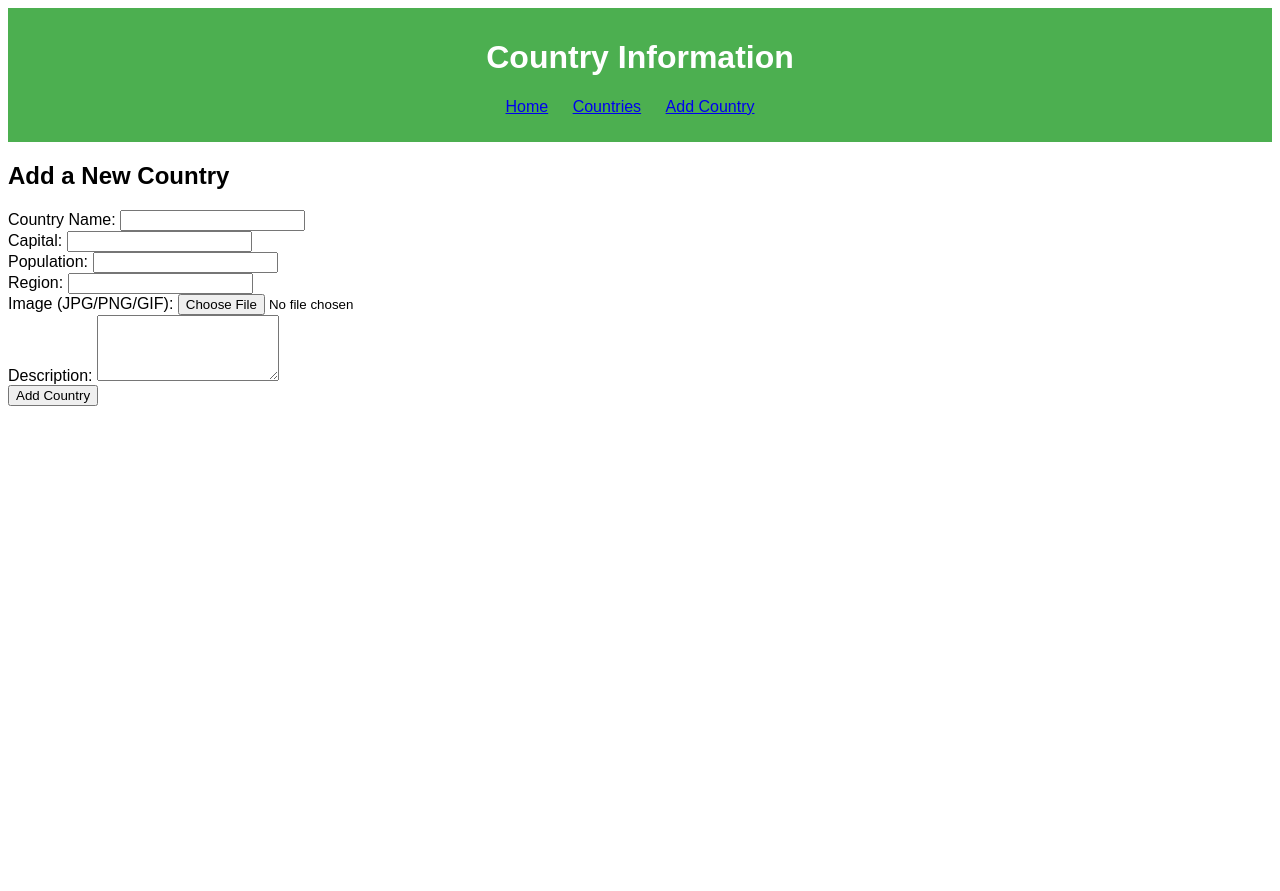
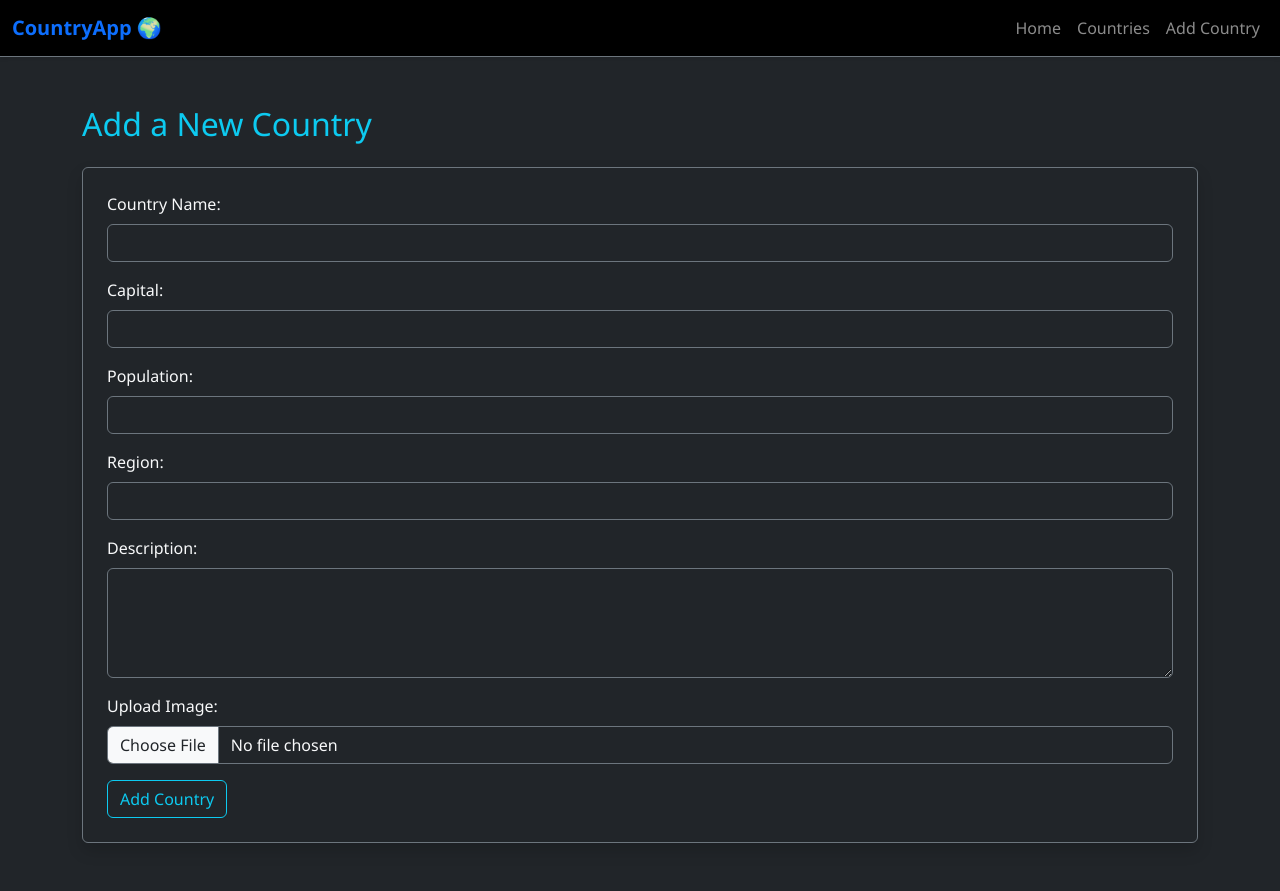
Before and after one commit to ayshadairi/Middle-East-Explorer, a Flask app: page /add in a window 1280 px wide. Before the commit the page ends 406 px from the top, so only its background shows below. Run offline with Flask 3, Linux system fonts and the light colour scheme.

Commit message:
Final commit: Added dark theme styling, Bootstrap, and layout improvements

```diff
--- a/static/css/styles.css
+++ b/static/css/styles.css
@@ -1,36 +1,42 @@
+
 body {
-    font-family: Arial, sans-serif;
+    font-family: 'Segoe UI', Tahoma, Geneva, Verdana, sans-serif;
+    background-color: #121212;
+    color: #f1f1f1;
 }
 
-header {
-    background-color: #4CAF50;
-    padding: 10px;
-    color: white;
-    text-align: center;
+input, textarea, select {
+    background-color: #1c1c1c;
+    color: #f1f1f1;
+    border: 1px solid #555;
 }
 
-nav ul {
-    list-style-type: none;
-    padding: 0;
+input:focus, textarea:focus, select:focus {
+    background-color: #222;
+    border-color: #888;
+    outline: none;
 }
 
-nav ul li {
-    display: inline;
-    margin-right: 20px;
+.card-text {
+    transition: transform 0.3s ease-in-out;
 }
 
-table {
-    width: 100%;
-    margin-top: 20px;
+.full-desc,
+.short-desc {
+    display: inline;
+    transition: all 0.3s ease-in-out;
+}
+.card {
+background-color: #1c1c1c;
+color: #f1f1f1;
+border-radius: 15px;
+padding: 20px;
+transition: transform 0.3s ease, border-color 0.3s ease;
+border: 2px solid transparent;
+background-clip: padding-box;
 }
 
-table, th, td {
-    border: 1px solid #ddd;
-    border-collapse: collapse;
-    padding: 8px;
-    text-align: left;
+.card:hover {
+    transform: scale(1.05);
+    border-color: rgba(0, 150, 255, 1);
 }
-
-form {
-    margin: 20px 0;
-}
--- a/static/js/form-validation.js
+++ b/static/js/form-validation.js
@@ -1,5 +1,6 @@
-document.addEventListener("DOMContentLoaded", function() {
+document.addEventListener("DOMContentLoaded", function () {
     const form = document.querySelector("form");
+    if (form) {
         const nameInput = document.getElementById("name");
         const capitalInput = document.getElementById("capital");
         const populationInput = document.getElementById("population");
@@ -7,7 +8,7 @@ document.addEventListener("DOMContentLoaded", function() {
         const descriptionInput = document.getElementById("description");
         const imageInput = document.getElementById("image");
 
-    form.addEventListener("submit", function(event) {
+        form.addEventListener("submit", function (event) {
             let valid = true;
 
             if (nameInput.value.trim() === "") {
@@ -46,4 +47,23 @@ document.addEventListener("DOMContentLoaded", function() {
                 event.preventDefault();
             }
         });
+    }
+
+    document.querySelectorAll(".read-toggle").forEach(link => {
+        link.addEventListener("click", (e) => {
+            e.preventDefault();
+            const shortDesc = link.parentElement.querySelector(".short-desc");
+            const fullDesc = link.parentElement.querySelector(".full-desc");
+
+            if (fullDesc.classList.contains("d-none")) {
+                shortDesc.classList.add("d-none");
+                fullDesc.classList.remove("d-none");
+                link.textContent = "Read less";
+            } else {
+                shortDesc.classList.remove("d-none");
+                fullDesc.classList.add("d-none");
+                link.textContent = "Read more";
+            }
         });
+    });
+});
--- a/templates/add_country.html
+++ b/templates/add_country.html
@@ -3,39 +3,38 @@
 {% block title %}Add New Country{% endblock %}
 
 {% block content %}
-<h2>Add a New Country</h2>
-<form action="{{ url_for('add_country') }}" method="POST" enctype="multipart/form-data">
+<h2 class="text-info mb-4">Add a New Country</h2>
+<form action="{{ url_for('add_country') }}" method="POST" enctype="multipart/form-data" class="bg-dark p-4 rounded border border-secondary shadow">
     <div class="mb-3">
-        <label for="name">Country Name:</label>
-        <input type="text" id="name" name="name" class="form-control">
+        <label for="name" class="form-label">Country Name:</label>
+        <input type="text" id="name" name="name" class="form-control bg-dark text-light border-secondary" required>
     </div>
 
     <div class="mb-3">
-        <label for="capital">Capital:</label>
-        <input type="text" id="capital" name="capital" class="form-control">
+        <label for="capital" class="form-label">Capital:</label>
+        <input type="text" id="capital" name="capital" class="form-control bg-dark text-light border-secondary" required>
     </div>
 
     <div class="mb-3">
-        <label for="population">Population:</label>
-        <input type="number" id="population" name="population" class="form-control">
+        <label for="population" class="form-label">Population:</label>
+        <input type="number" id="population" name="population" class="form-control bg-dark text-light border-secondary" required>
     </div>
 
     <div class="mb-3">
-        <label for="region">Region:</label>
-        <input type="text" id="region" name="region" class="form-control">
+        <label for="region" class="form-label">Region:</label>
+        <input type="text" id="region" name="region" class="form-control bg-dark text-light border-secondary" required>
     </div>
 
     <div class="mb-3">
-        <label for="image">Image (JPG/PNG/GIF):</label>
-        <input type="file" id="image" name="image" accept="image/*" class="form-control">
+        <label for="description" class="form-label">Description:</label>
+        <textarea id="description" name="description" rows="4" class="form-control bg-dark text-light border-secondary" required></textarea>
     </div>
 
     <div class="mb-3">
-        <label for="description">Description:</label>
-        <textarea id="description" name="description" rows="4" class="form-control"></textarea>
+        <label for="image" class="form-label">Upload Image:</label>
+        <input type="file" id="image" name="image" accept="image/*" class="form-control bg-dark text-light border-secondary" required>
     </div>
 
-    <button type="submit" class="btn btn-success">Add Country</button>
+    <button type="submit" class="btn btn-outline-info">Add Country</button>
 </form>
-<script src="{{ url_for('static', filename='js/form-validation.js') }}"></script>
 {% endblock %}
--- a/templates/layout.html
+++ b/templates/layout.html
@@ -2,25 +2,40 @@
 <html lang="en">
 <head>
     <meta charset="UTF-8">
-    <meta name="viewport" content="width=device-width, initial-scale=1.0">
-    <title>{% block title %}Country Information{% endblock %}</title>
+    <title>{% block title %}My Country App{% endblock %}</title>
+    <link rel="icon" href="{{ url_for('static', filename='uploads/favicon.ico') }}">
+    <link href="https://cdn.jsdelivr.net/npm/bootstrap@5.3.3/dist/css/bootstrap.min.css" rel="stylesheet">
     <link rel="stylesheet" href="{{ url_for('static', filename='css/styles.css') }}">
+
 </head>
-<body>
-    <header>
-        <h1>Country Information</h1>
-        <nav>
-            <ul>
-                <li><a href="{{ url_for('home') }}">Home</a></li>
-                <li><a href="{{ url_for('show_countries') }}">Countries</a></li>
-                <li><a href="{{ url_for('add_country') }}">Add Country</a></li>
-            </ul>
-        </nav>
-    </header>
+<body class="bg-dark text-light">
 
-    <main>
-        {% block content %}
-        {% endblock %}
+    <nav class="navbar navbar-expand-lg navbar-dark bg-black border-bottom border-secondary shadow-sm">
+        <div class="container-fluid">
+            <a class="navbar-brand fw-bold text-primary" href="{{ url_for('home') }}">CountryApp 🌍</a>
+            <button class="navbar-toggler" type="button" data-bs-toggle="collapse" data-bs-target="#navbarNav">
+                <span class="navbar-toggler-icon"></span>
+            </button>
+            <div class="collapse navbar-collapse" id="navbarNav">
+                <ul class="navbar-nav ms-auto">
+                    <li class="nav-item">
+                        <a class="nav-link" href="{{ url_for('home') }}">Home</a>
+                    </li>
+                    <li class="nav-item">
+                        <a class="nav-link" href="{{ url_for('show_countries') }}">Countries</a>
+                    </li>
+                    <li class="nav-item">
+                        <a class="nav-link" href="{{ url_for('add_country') }}">Add Country</a>
+                    </li>
+                </ul>
+            </div>
+        </div>
+    </nav>
+
+    <main class="container py-5">
+        {% block content %}{% endblock %}
     </main>
+    <script src="{{ url_for('static', filename='js/form-validation.js') }}"></script>
+    <script src="https://cdn.jsdelivr.net/npm/bootstrap@5.3.3/dist/js/bootstrap.bundle.min.js"></script>
 </body>
 </html>
```
Also changed, not shown: templates/countries.html (+24 -29 lines), templates/index.html (+9 -2 lines), static/uploads/Screenshot 2025-01-22 210344.png (added), static/uploads/favicon.ico (added), static/uploads/world.jpg (added), 2 other files. Lines whose indentation alone changed are shown as unchanged.
